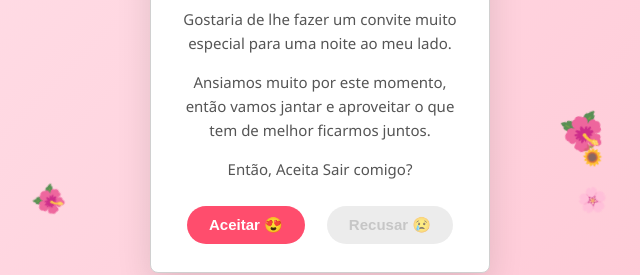
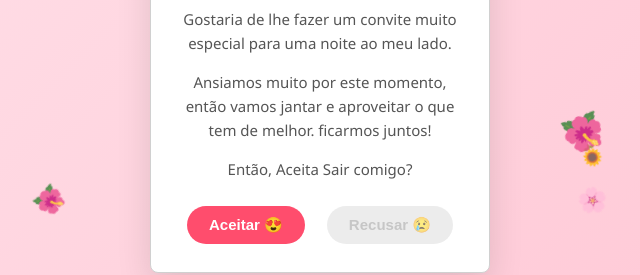
Before and after one commit to sqn20/Convite, a plain HTML site: page index.html in a window 1280 px wide. Both pictures are taken after a click on the button "clique". Shown: the part 297-572 px from the top of the page, 320-960 px from the left. Drawn offline with Linux system fonts and the light colour scheme.

Commit message:
Update index.html

```diff
--- a/index.html
+++ b/index.html
@@ -21,7 +21,7 @@
             <div class="letter-content" id="letterContent">
                 <h2>Meu Amor,</h2>
                 <p>Gostaria de lhe fazer um convite muito especial para uma noite ao meu lado.</p>
-                <p>Ansiamos muito por este momento, então vamos jantar e aproveitar o que tem de melhor ficarmos juntos.</p>
+                <p>Ansiamos muito por este momento, então vamos jantar e aproveitar o que tem de melhor. ficarmos juntos!</p>
                 <p>Então, Aceita Sair comigo?</p>
 
                 <!-- Botões de resposta -->
```
